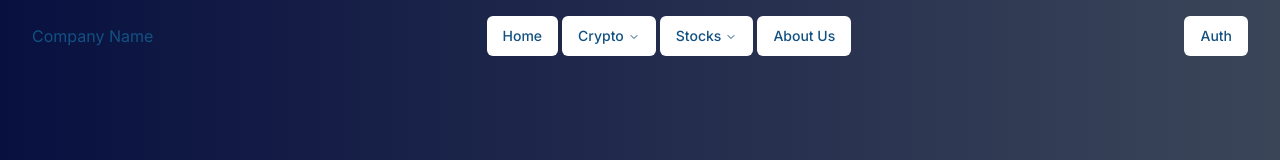
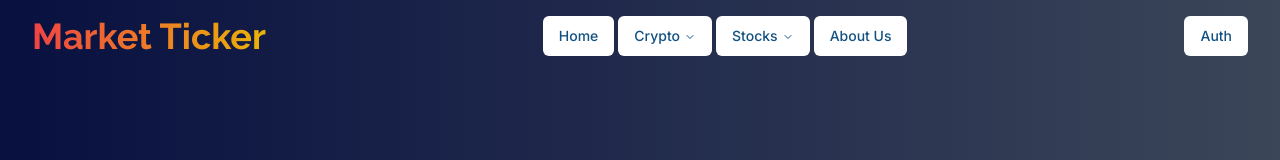
Before and after one commit to SanchitB23/market-ticker, a Next.js app: page / in a window 1280 px wide. Shown: the top 160 px of the page. Built offline with nearby package versions, Linux system fonts and the light colour scheme; no server answers; a web font is replaced by a local one.

Commit message:
Added Company Logo Placeholder

```diff
--- a/src/components/root-navigation.tsx
+++ b/src/components/root-navigation.tsx
@@ -12,11 +12,20 @@ import {
   NavigationMenuTrigger,
   navigationMenuTriggerStyle,
 } from "@/components/ui/navigation-menu";
+import { Raleway } from "next/font/google";
 
+const raleway = Raleway({ weight: "700", subsets: ["latin"] });
 export function NavigationMenuDemo() {
   return (
     <NavigationMenu className={"text-primary"}>
-      <h1 className={"text-3 xl text-primary"}>Company Name</h1>
+      <h1
+        className={
+          "bg-gradient-to-r from-red-500 to-yellow-500 bg-clip-text text-4xl text-transparent"
+        }
+        style={raleway.style}
+      >
+        Market Ticker
+      </h1>
       <NavigationMenuList>
         <NavigationMenuItem>
           <Link href="/" legacyBehavior passHref>
```
